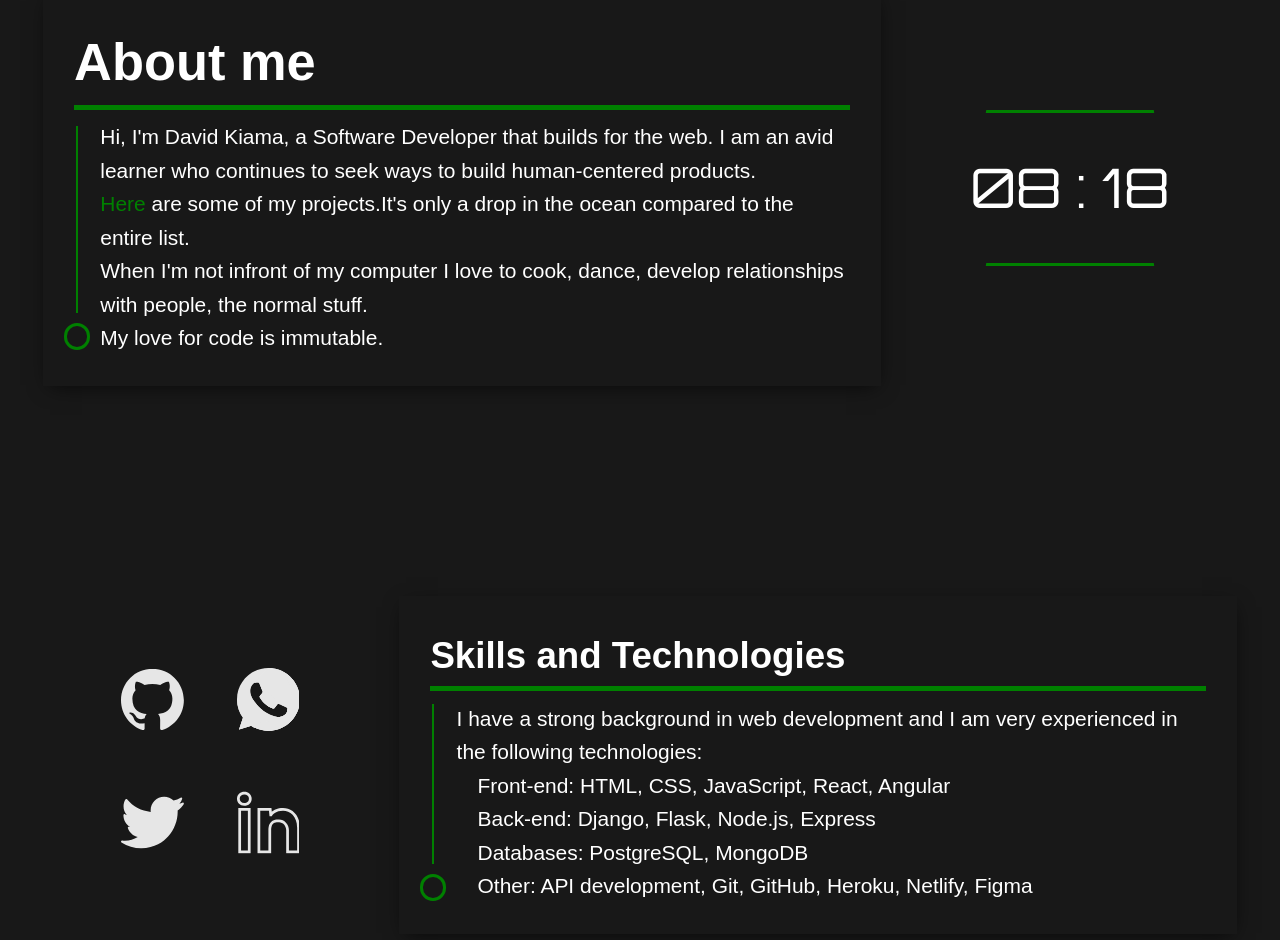
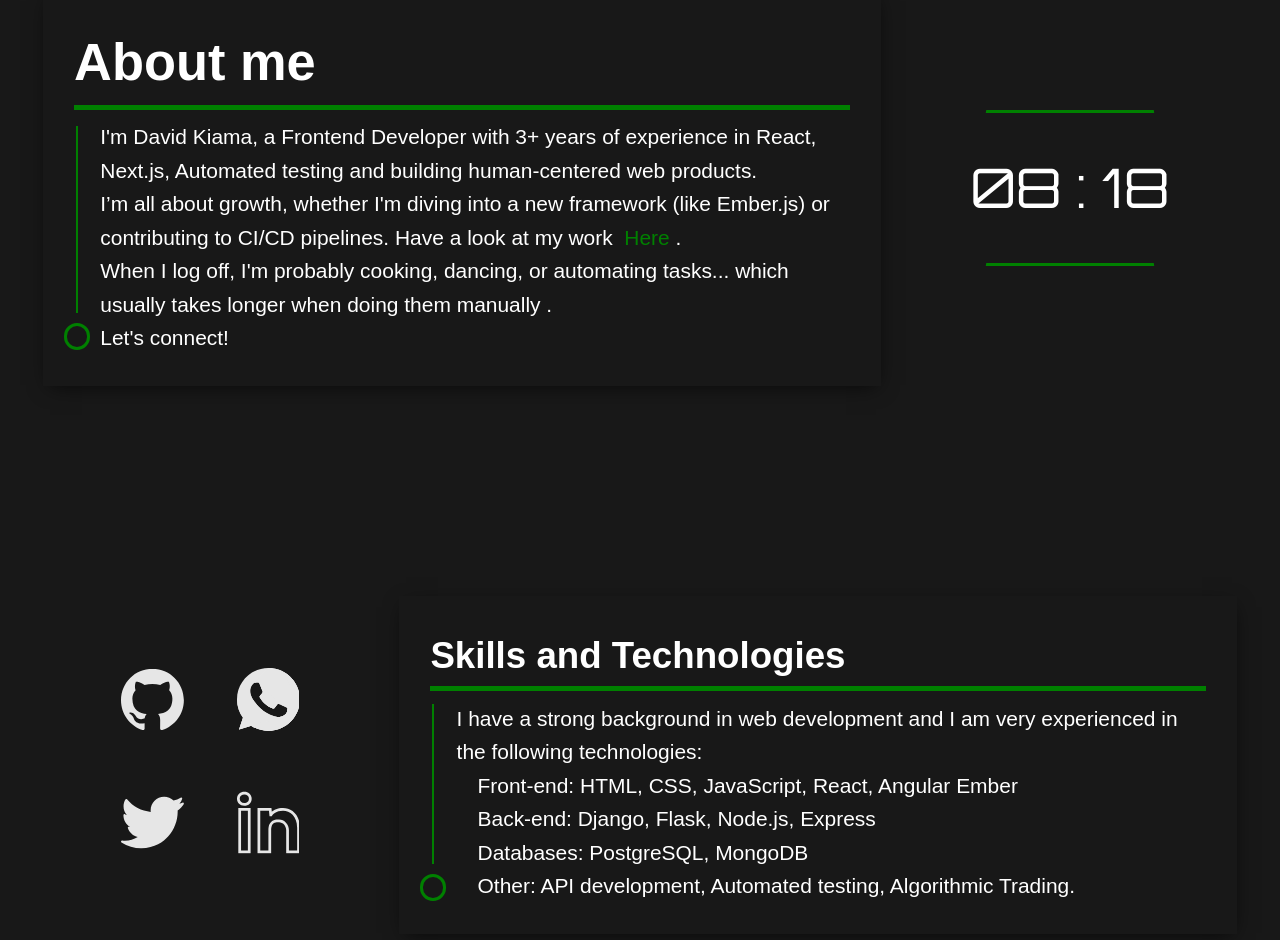
Before and after one commit to davidkiama/Portfolio, a React (Create React App) app: page / in a window 1280 px wide. Shown: the part 220-1160 px from the top of the page. Built offline with nearby package versions, Linux system fonts and the light colour scheme.

Commit message:
New update on homepage

```diff
--- a/src/components/Pages/Home.js
+++ b/src/components/Pages/Home.js
@@ -28,16 +28,17 @@ function Home({ darkMode }) {
               <span className="con--circle"> </span>
             </div>
             <p className="card__text">
-              Hi, I'm David Kiama, a Software Developer that builds for the web. I am an avid learner who
-              continues to seek ways to build human-centered products.
+              I'm David Kiama, a Frontend Developer with 3+ years of experience in React, Next.js,
+              Automated testing and building human-centered web products.
               <br />
-              <Link to="/projects">Here</Link> are some of my projects.It's only a drop in the ocean compared
-              to the entire list.
+              I’m all about growth, whether I'm diving into a new framework (like Ember.js) or
+              contributing to CI/CD pipelines. Have a look at my work &nbsp;
+              <Link to="/projects">Here</Link> .
               <br />
-              When I'm not infront of my computer I love to cook, dance, develop relationships with people,
-              the normal stuff.
+              When I log off, I'm probably cooking, dancing, or automating tasks... which usually
+              takes longer when doing them manually .
               <br />
-              My love for code is immutable.
+              Let's connect!
             </p>
           </div>
         </div>
@@ -53,7 +54,7 @@ function Home({ darkMode }) {
             </svg>
           </a>
 
-          <a target="blank" href="https://wa.me/254799760500?text=Dev">
+          <a target="blank" href="https://wa.me/254799760500?text=Hello David">
             <svg className={`${darkMode ? "dark-3" : ""} social-icon`}>
               <use xlinkHref="img/sprite.svg#whatsapp-svgrepo-com"></use>
             </svg>
@@ -81,15 +82,15 @@ function Home({ darkMode }) {
             </div>
             <div className="card__text">
               <p>
-                I have a strong background in web development and I am very experienced in the following
-                technologies:
+                I have a strong background in web development and I am very experienced in the
+                following technologies:
               </p>
 
               <ul>
-                <li>Front-end: HTML, CSS, JavaScript, React, Angular</li>
+                <li>Front-end: HTML, CSS, JavaScript, React, Angular Ember</li>
                 <li>Back-end: Django, Flask, Node.js, Express</li>
                 <li>Databases: PostgreSQL, MongoDB </li>
-                <li>Other: API development, Git, GitHub, Heroku, Netlify, Figma</li>
+                <li>Other: API development, Automated testing, Algorithmic Trading.</li>
               </ul>
             </div>
           </div>
```
